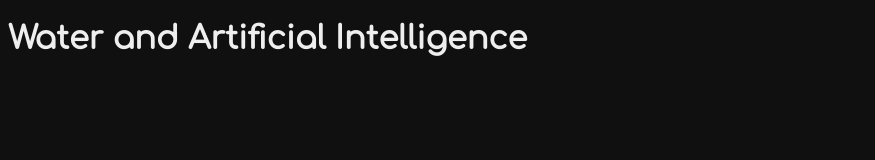
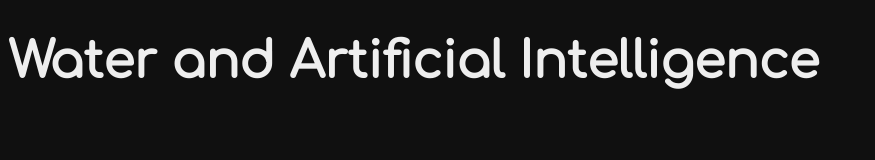
Before and after one commit to prrrathm/Water-and-A.I., a plain HTML site: page index.html in a window 1280 px wide. Shown: the whole page, without its empty margins (0-875 px from the left). Drawn offline with Linux system fonts and the light colour scheme.

Commit message:
created css and js file

```diff
--- a/main.css
+++ b/main.css
@@ -16,8 +16,8 @@ body{
     font-family: 'comfortaa',sans-serif;
 }
 .parts{
-
+    height: 100vh;
 }
-#one{
-
+#one h1{
+    font-size: 50px;
 }
```
